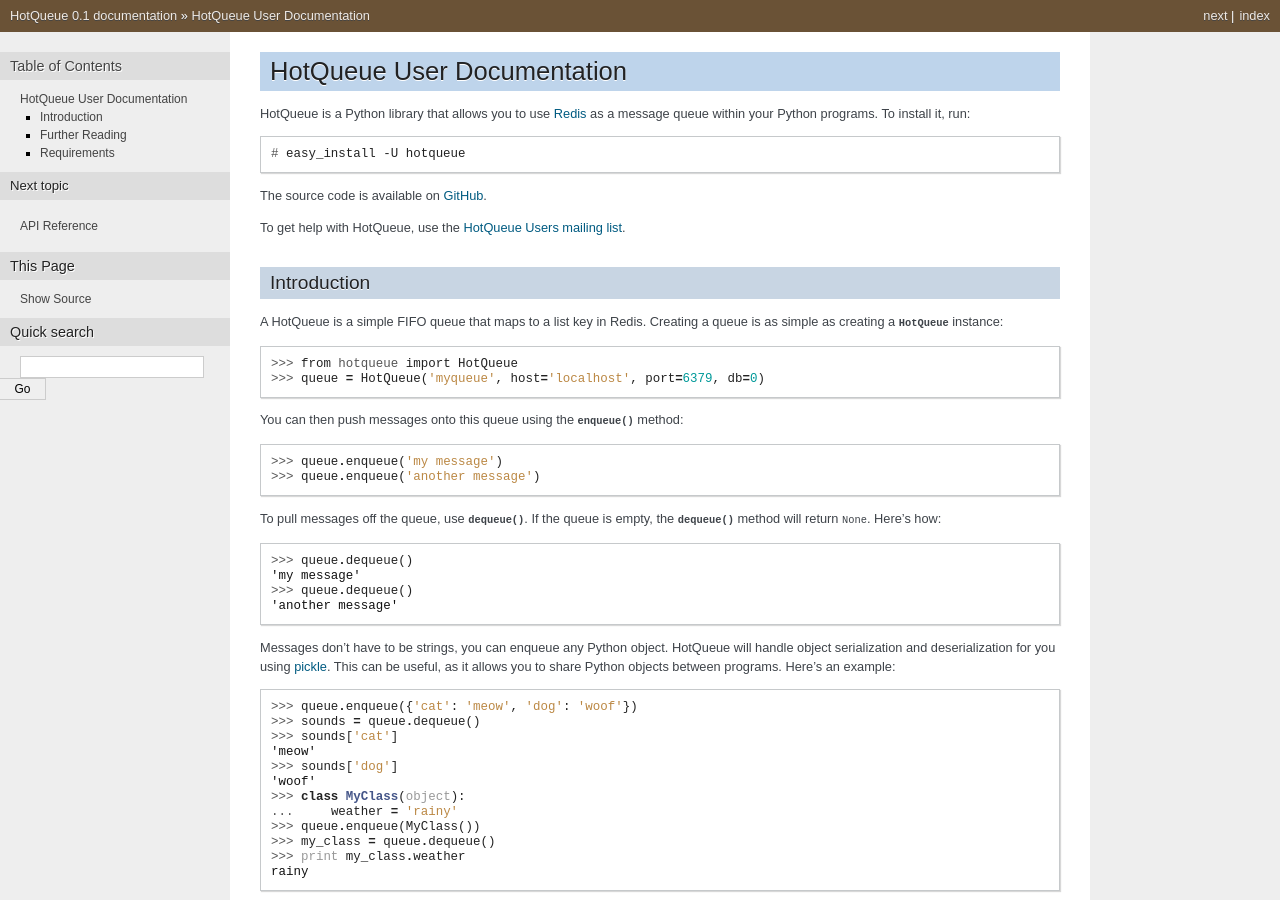
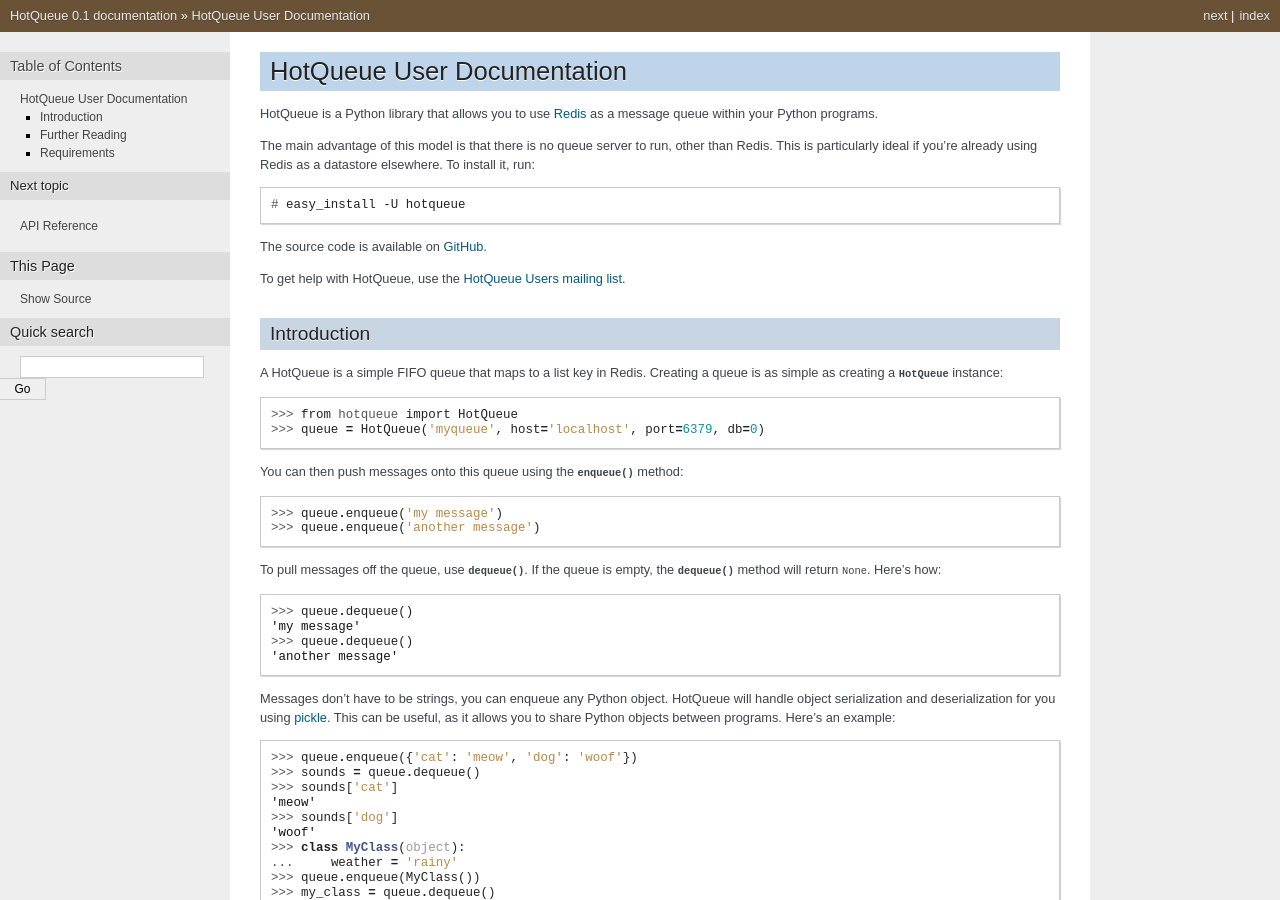
Before and after one commit to zacharyvoase/hotqueue, a Sphinx documentation site: the page built from docs/index.rst, in a window 1280 px wide and 900 px high. Built offline with Sphinx 7.4.7, drawn with Linux system fonts in a browser that asks for light colours.

```diff
--- a/docs/index.rst
+++ b/docs/index.rst
@@ -2,7 +2,9 @@
 HotQueue User Documentation
 ===========================
 
-HotQueue is a Python library that allows you to use `Redis <http://code.google.com/p/redis/>`_ as a message queue within your Python programs. To install it, run:
+HotQueue is a Python library that allows you to use `Redis <http://code.google.com/p/redis/>`_ as a message queue within your Python programs.
+
+The main advantage of this model is that there is no queue server to run, other than Redis. This is particularly ideal if you're already using Redis as a datastore elsewhere. To install it, run:
 
 .. code-block:: console
 
```
Also changed, not shown: README.rst (+14 -7 lines).
